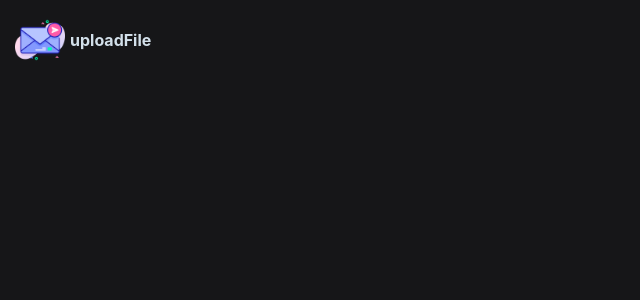
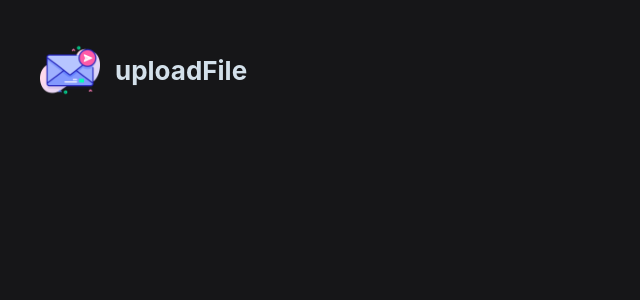
Before and after one commit to NNikiforuk/uploadFile, a React (Vite) app: page / in a window 1280 px wide. Shown: the top 300 px of the page, without its empty margins (0-640 px from the left). Built offline with nearby package versions, Linux system fonts and the light colour scheme.

Commit message:
RWD for Navbar

```diff
--- a/src/components/Navbar.css
+++ b/src/components/Navbar.css
@@ -13,3 +13,47 @@
 	color: rgb(211, 224, 234);
 	font-weight: bold;
 }
+
+@media only screen and (min-width: 375px) {
+	.navbar {
+		padding: 20px 0 20px 20px;
+	}
+
+	.navbar_logo {
+		max-width: 70px;
+		margin-right: 10px;
+	}
+
+	.navbar_header {
+		font-size: 22px;
+	}
+}
+
+@media only screen and (min-width: 768px) {
+	.navbar {
+		padding: 50px 0 50px 50px;
+	}
+
+	.navbar_logo {
+		max-width: 90px;
+		margin-right: 15px;
+	}
+
+	.navbar_header {
+		font-size: 32px;
+	}
+}
+
+@media only screen and (min-width: 1200px) {
+	.navbar {
+		padding: 40px 0 40px 40px;
+	}
+
+	.navbar_logo {
+		max-width: 60px;
+	}
+
+	.navbar_header {
+		font-size: 26px;
+	}
+}
```
Lines whose indentation alone changed are shown as unchanged.
